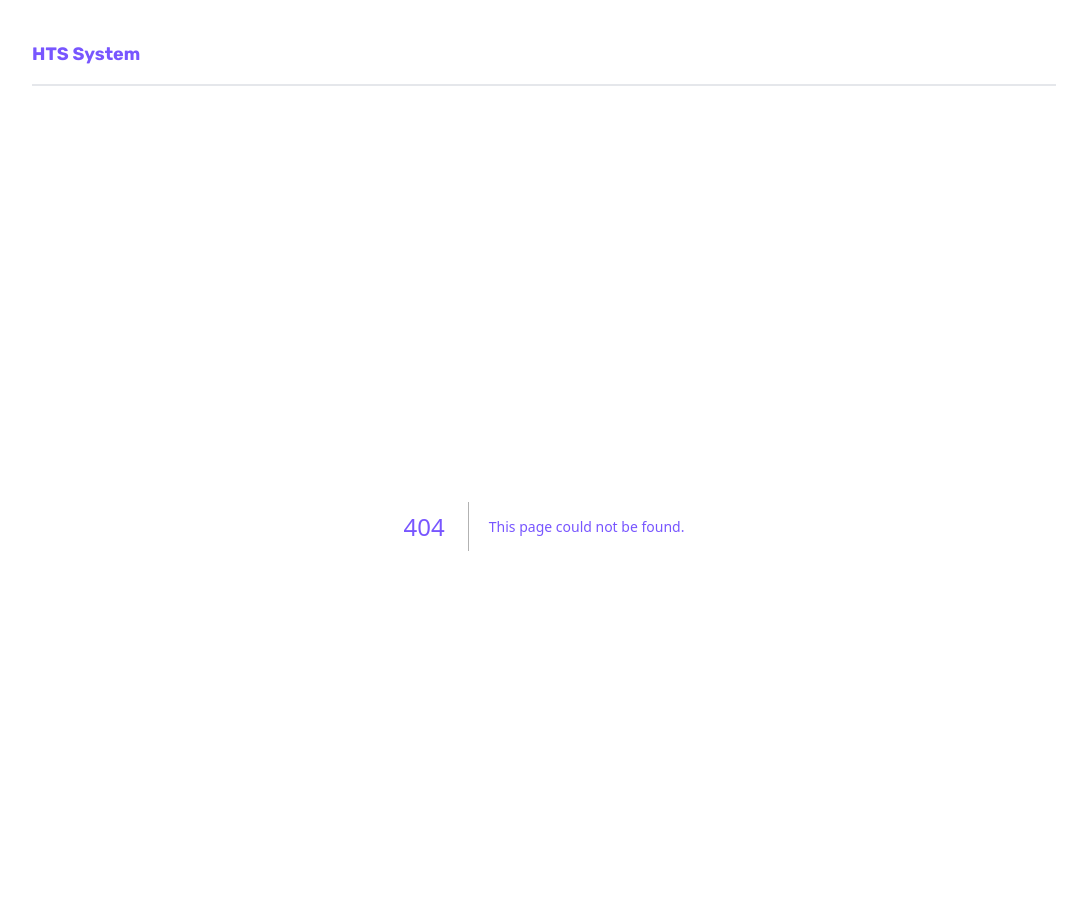
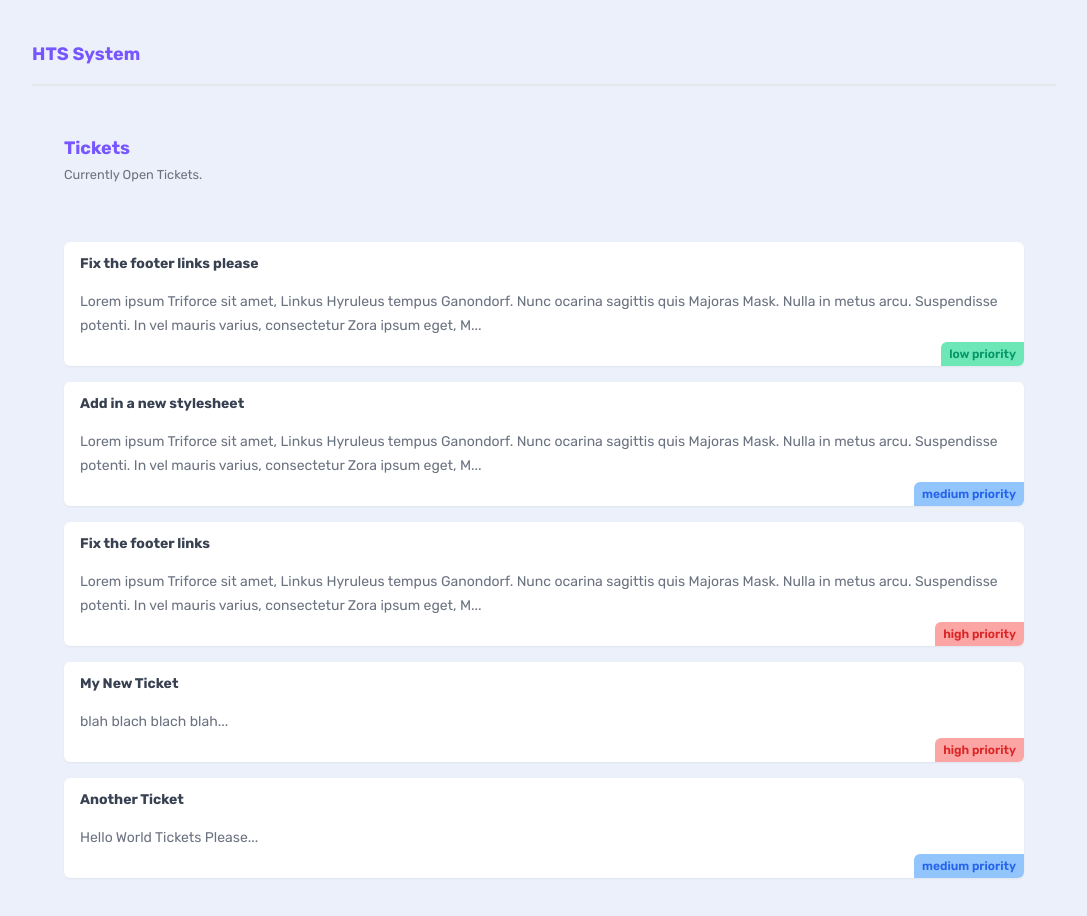
Before and after one commit to macabonilas827/helpdesk-ticketing-system, a Next.js app: page /tickets in a window 1280 px wide. Before the commit this address had no page. Shown: the top 916 px of the page, without its empty margins (96-1183 px from the left). Built offline with nearby package versions, Linux system fonts and the light colour scheme.

Commit message:
add temporary static ticket list

```diff
--- /dev/null
+++ b/app/tickets/TicketList.tsx
@@ -0,0 +1,61 @@
+import Link from "next/link"
+
+const tickets = [
+  {
+    id: "1",
+    title: "Fix the footer links please",
+    body: "Lorem ipsum Triforce sit amet, Linkus Hyruleus tempus Ganondorf. Nunc ocarina sagittis quis Majoras Mask. Nulla in metus arcu. Suspendisse potenti. In vel mauris varius, consectetur Zora ipsum eget, Master Sword porttitor urna. Fusce elementum urna elit, eget eleifend velit consectetur eget. Integer vel lobortis ipsum, vitae auctor Ocarina of Time. Donec sed urna dapibus, interdum magna a, eleifend magna. Curabitur tincidunt enim a neque volutpat. Phasellus auctor magna vel nunc pretium, ut volutpat justo tristique. Pellentesque cursus convallis mauris, in tempus enim tincidunt vitae.",
+    priority: "low",
+    user_email: "mario@netninja.dev",
+  },
+  {
+    id: "2",
+    title: "Add in a new stylesheet",
+    body: "Lorem ipsum Triforce sit amet, Linkus Hyruleus tempus Ganondorf. Nunc ocarina sagittis quis Majoras Mask. Nulla in metus arcu. Suspendisse potenti. In vel mauris varius, consectetur Zora ipsum eget, Master Sword porttitor urna. Fusce elementum urna elit, eget eleifend velit consectetur eget. Integer vel lobortis ipsum, vitae auctor Ocarina of Time. Donec sed urna dapibus, interdum magna a, eleifend magna. Curabitur tincidunt enim a neque volutpat. Phasellus auctor magna vel nunc pretium, ut volutpat justo tristique. Pellentesque cursus convallis mauris, in tempus enim tincidunt vitae.",
+    priority: "medium",
+    user_email: "mario@netninja.dev",
+  },
+  {
+    id: "3",
+    title: "Fix the footer links",
+    body: "Lorem ipsum Triforce sit amet, Linkus Hyruleus tempus Ganondorf. Nunc ocarina sagittis quis Majoras Mask. Nulla in metus arcu. Suspendisse potenti. In vel mauris varius, consectetur Zora ipsum eget, Master Sword porttitor urna. Fusce elementum urna elit, eget eleifend velit consectetur eget. Integer vel lobortis ipsum, vitae auctor Ocarina of Time. Donec sed urna dapibus, interdum magna a, eleifend magna. Curabitur tincidunt enim a neque volutpat. Phasellus auctor magna vel nunc pretium, ut volutpat justo tristique. Pellentesque cursus convallis mauris, in tempus enim tincidunt vitae.",
+    priority: "high",
+    user_email: "peach@netninja.dev",
+  },
+  {
+    title: "My New Ticket",
+    body: "blah blach blach blah",
+    priority: "high",
+    user_email: "mario@netninja.dev",
+    id: "1PUXDg-",
+  },
+  {
+    title: "Another Ticket",
+    body: "Hello World Tickets Please",
+    priority: "medium",
+    user_email: "mario@netninja.dev",
+    id: "1i0Q1yx",
+  },
+]
+
+const TicketList = () => {
+  return (
+    <>
+      {tickets.map((ticket) => (
+        <div key={ticket.id} className="card my-5">
+          <Link href={`/tickets/${ticket.id}`}>
+            <h3>{ticket.title}</h3>
+            <p>{ticket.body.slice(0, 200)}...</p>
+            <div className={`pill ${ticket.priority}`}>
+              {ticket.priority} priority
+            </div>
+          </Link>
+        </div>
+      ))}
+      {tickets.length === 0 && (
+        <p className="text-center">There are no open tickets, yay!</p>
+      )}
+    </>
+  )
+}
+export default TicketList
--- /dev/null
+++ b/app/tickets/page.tsx
@@ -0,0 +1,18 @@
+import TicketList from "./TicketList"
+
+const Tickets = () => {
+  return (
+    <main>
+      <nav>
+        <div>
+          <h2>Tickets</h2>
+          <p>
+            <small>Currently Open Tickets.</small>
+          </p>
+        </div>
+      </nav>
+      <TicketList />
+    </main>
+  )
+}
+export default Tickets
```
